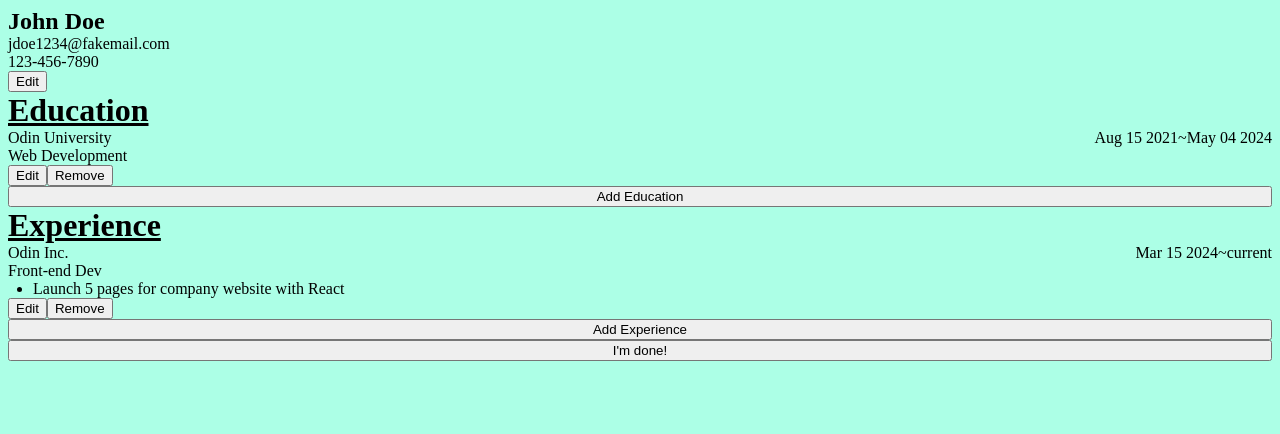
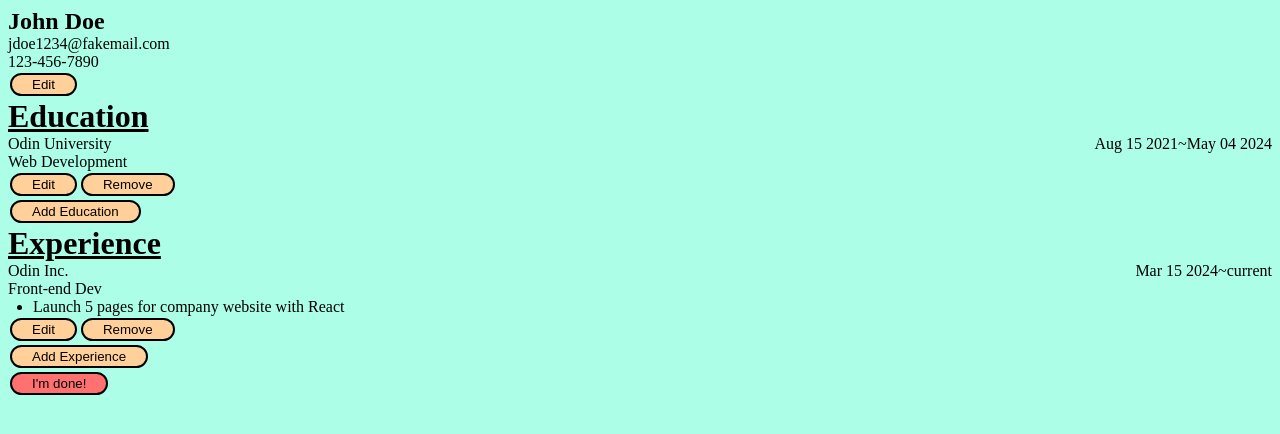
Before and after one commit to JiwonJJeong/cv-application, a React (Vite) app: page / in a window 1280 px wide. Shown: the top 434 px of the page. Built offline with nearby package versions, Linux system fonts and the light colour scheme.

Commit message:
Feat: Add hover and active styling

```diff
--- a/src/components/App.jsx
+++ b/src/components/App.jsx
@@ -60,7 +60,7 @@ function App() {
           )
        })}
        {!isFinalized && < button onClick={addExperience}>Add Experience</button>}
-       {!isFinalized && < button onClick={finalize}>I'm done!</button>}
+       {!isFinalized && < button onClick={finalize} className="done">I'm done!</button>}
     </>
   )
 }
--- a/src/styles/App.css
+++ b/src/styles/App.css
@@ -12,3 +12,24 @@ div#root{
     display: flex;
     flex-direction:column;
 }
+
+button{
+    background-color:rgb(255, 208, 154);
+    border-radius: 20px;
+    border: 2px solid black;
+    padding: 2px 20px;
+    margin: 2px;
+    width: max-content;
+}
+
+button.done{
+    background-color:rgb(255, 112, 112);
+}
+
+button:hover{
+    transform: translateY(-2px);
+}
+
+button:active{
+    opacity: 70%;
+}
--- a/src/styles/Section.css
+++ b/src/styles/Section.css
@@ -33,6 +33,7 @@ form {
             border-radius: 5px;
             padding: 5px 10px;
             margin-left: 5px;
+            border: 2px gray solid;
         }
     }
 }
@@ -46,3 +47,7 @@ form.responsibility{
         flex-grow:1;
     }
 }
+
+input:hover{
+    border-color: blue;
+}
```
